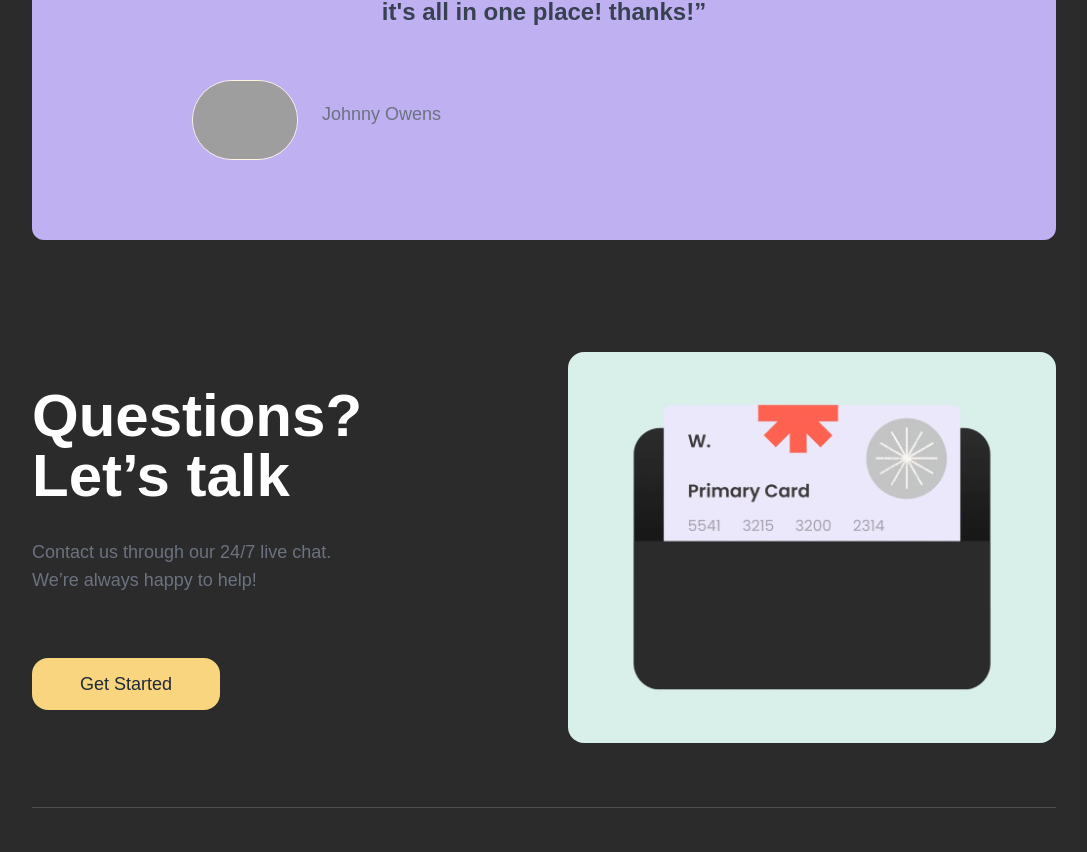
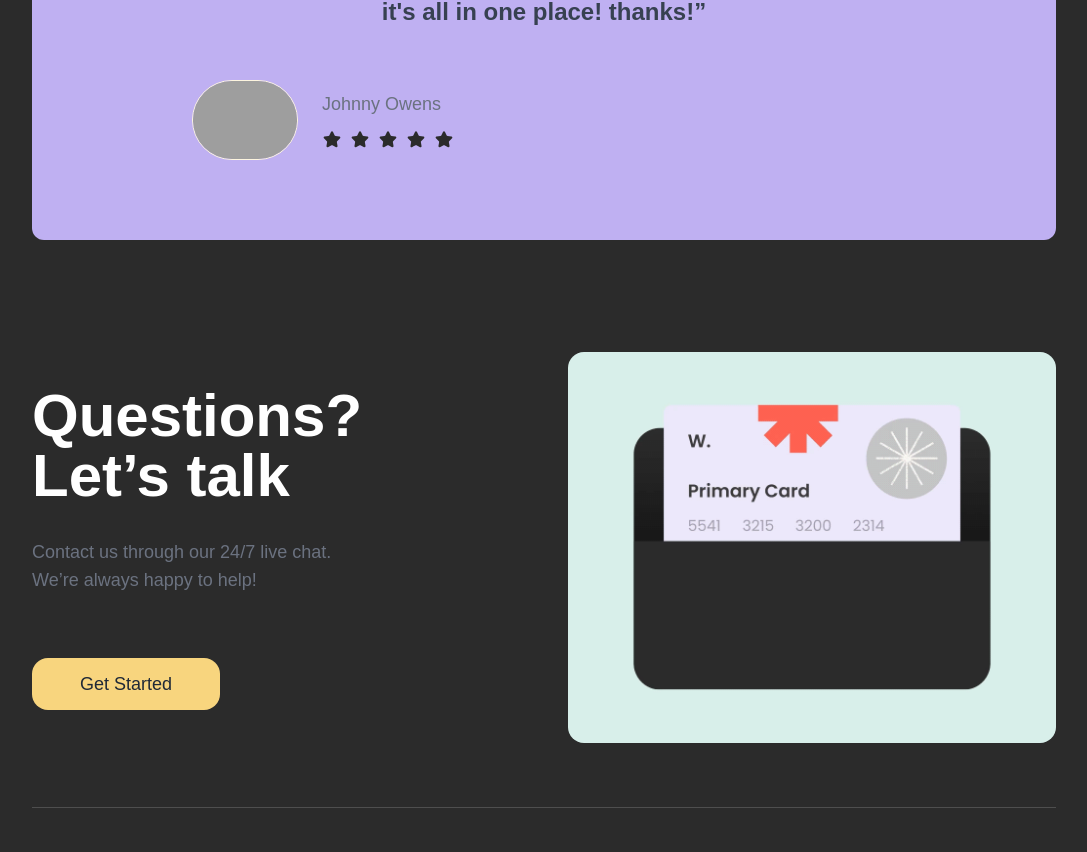
Before and after one commit to zainali954/wallet, a website: page index.html in a window 1280 px wide. Shown: the part 1911-2763 px from the top of the page, without its empty margins (96-1183 px from the left). Drawn offline with Linux system fonts and the light colour scheme; the site is published under a folder, as on GitHub Pages, so addresses that start at the root find nothing; grey boxes are pictures that could not be loaded.

Commit message:
slight Changes

```diff
--- a/index.html
+++ b/index.html
@@ -92,11 +92,11 @@
                 <div>
                     <h5 class="text-gray-500 text-lg pb-3">Johnny Owens</h5>
                     <div class="flex gap-2 items-center">
-                        <img src="/assets/Star.svg" alt="">
-                        <img src="/assets/Star.svg" alt="">
-                        <img src="/assets/Star.svg" alt="">
-                        <img src="/assets/Star.svg" alt="">
-                        <img src="/assets/Star.svg" alt="">
+                        <img src="assets/Star.svg" alt="">
+                        <img src="assets/Star.svg" alt="">
+                        <img src="assets/Star.svg" alt="">
+                        <img src="assets/Star.svg" alt="">
+                        <img src="assets/Star.svg" alt="">
                     </div>
                 </div>
             </div>
```
